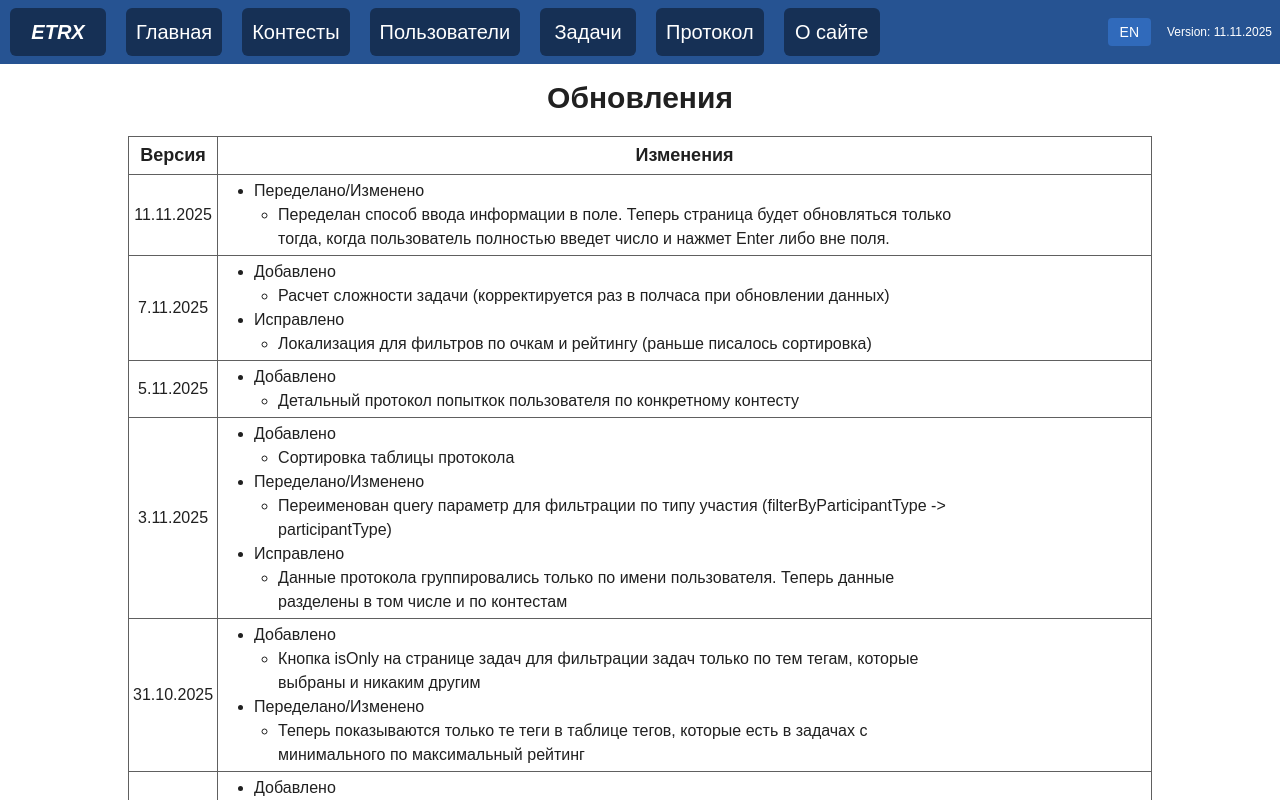
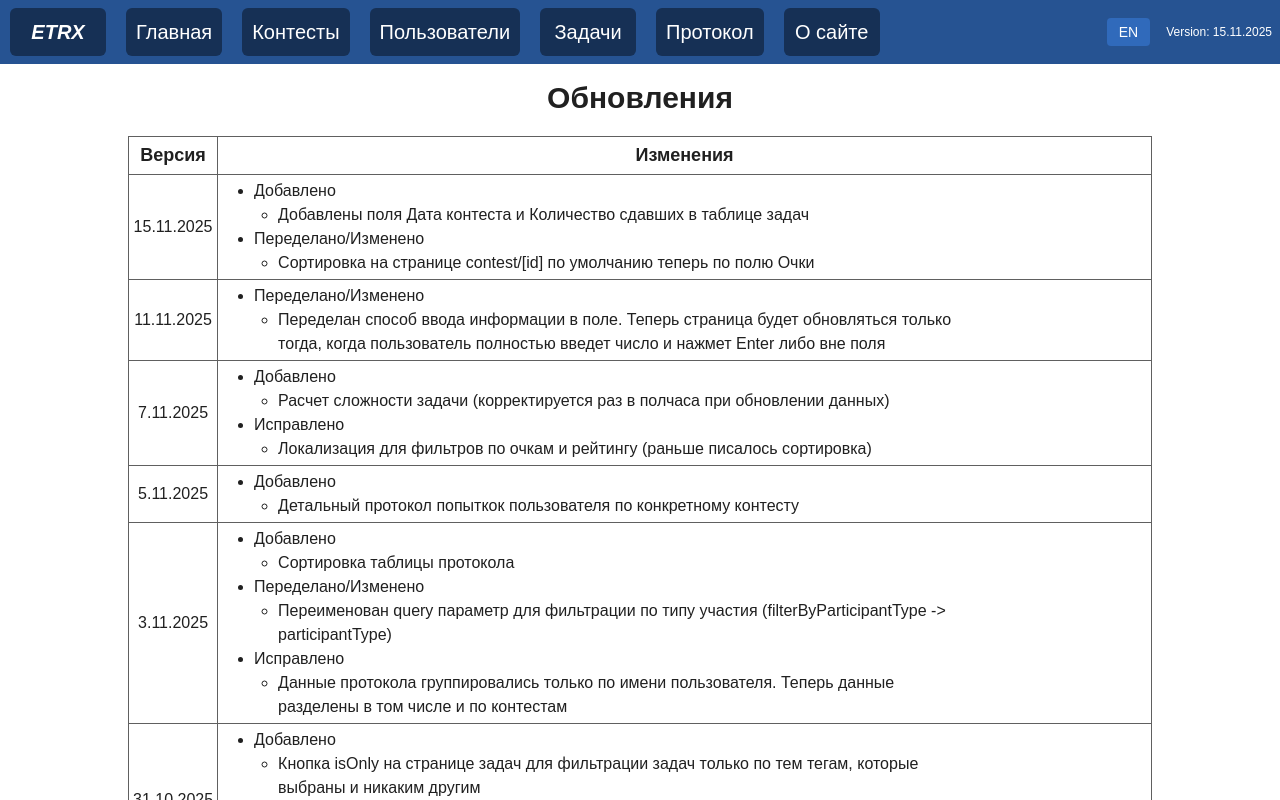
Before and after one commit to FillOff/etrx-client, a Next.js app: page /etrx2/about in a window 1280 px wide. Shown: the top 800 px of the page. Built offline with nearby package versions, Linux system fonts and the light colour scheme.

Commit message:
feat: add Solved count and Contest date fields on problem table
 - set default sorting on contest/[id] page by Points field

```diff
--- a/src/app/models/Problem.tsx
+++ b/src/app/models/Problem.tsx
@@ -5,6 +5,8 @@ export interface Problem {
   points: number;
   rating: number;
   difficulty: number;
+  solvedCount: number;
+  startTime: number;
   tags: string[];
 }
 
--- a/src/app/problem/page.tsx
+++ b/src/app/problem/page.tsx
@@ -12,6 +12,7 @@ import { TagsFilter } from "@/app/components/tags-filter";
 import { GetDivTagsList } from "@/app/components/problem-tags";
 import { Column, SortOrder } from "@/app/models/TableTypes";
 import { Problem, ProblemForTable } from "@/app/models/Problem";
+import { unixToFormattedDate } from "@/libs/date";
 
 const DEFAULT_PAGE = 1;
 const DEFAULT_SORT_FIELD: keyof Problem = "contestId";
@@ -154,6 +155,13 @@ function ProblemClientPage() {
       { key: "points", header: t("problem:tableHeaders.points"), accessor: "points" },
       { key: "rating", header: t("problem:tableHeaders.rating"), accessor: "rating" },
       { key: "difficulty", header: t("problem:tableHeaders.difficulty"), accessor: "difficulty" },
+      { key: "solvedCount", header: t("problem:tableHeaders.solvedCount"), accessor: "solvedCount" },
+      {
+          key: 'startTime',
+          header: t('contest:tableHeaders.startTime'),
+          accessor: 'startTime',
+          render: (item) => unixToFormattedDate(item.startTime, t),
+      },
       {
         key: "tags",
         header: t("problem:tableHeaders.tags"),
--- a/src/locales/en/about.json
+++ b/src/locales/en/about.json
@@ -4,12 +4,29 @@
     "changes": "Changes",
     "updates": [
       {
+        "date": "15.11.2025",
+        "items":[
+          {
+            "type":"Added",
+            "details":[
+              "Added the Contest date and Solved count fields in the problem table"
+            ]
+          },
+          {
+            "type": "Reworked/Changed",
+            "details": [
+              "Sorting on the contest/[id] page by default is now based on the Points field"
+            ]
+          }
+        ]
+      },
+      {
         "date": "11.11.2025",
         "items":[
           {
             "type": "Reworked/Changed",
             "details": [
-              "The way information is entered into the field has been redesigned. Now the page will only refresh when the user has fully entered a number and pressed Enter or when they are outside the field."
+              "The way information is entered into the field has been redesigned. Now the page will only refresh when the user has fully entered a number and pressed Enter or when they are outside the field"
             ]
           }
         ]
--- a/src/locales/en/problem.json
+++ b/src/locales/en/problem.json
@@ -8,7 +8,9 @@
       "points": "Points",
       "rating": "Rating",
       "tags": "Tags",
-      "difficulty": "Difficulty"
+      "difficulty": "Difficulty",
+      "solvedCount": "Solved count",
+      "startTime": "Contest date"
     },
     "filtersTitle": "Filters",
     "filters": {
--- a/src/locales/ru/about.json
+++ b/src/locales/ru/about.json
@@ -4,12 +4,29 @@
     "changes": "Изменения",
     "updates": [
       {
+        "date": "15.11.2025",
+        "items":[
+          {
+            "type":"Добавлено",
+            "details":[
+              "Добавлены поля Дата контеста и Количество сдавших в таблице задач"
+            ]
+          },
+          {
+            "type": "Переделано/Изменено",
+            "details": [
+              "Сортировка на странице contest/[id] по умолчанию теперь по полю Очки"
+            ]
+          }
+        ]
+      },
+      {
         "date": "11.11.2025",
         "items":[
           {
             "type": "Переделано/Изменено",
             "details": [
-              "Переделан способ ввода информации в поле. Теперь страница будет обновляться только тогда, когда пользователь полностью введет число и нажмет Enter либо вне поля."
+              "Переделан способ ввода информации в поле. Теперь страница будет обновляться только тогда, когда пользователь полностью введет число и нажмет Enter либо вне поля"
             ]
           }
         ]
--- a/src/locales/ru/problem.json
+++ b/src/locales/ru/problem.json
@@ -8,7 +8,9 @@
       "points": "Очки",
       "rating": "Рейтинг",
       "tags": "Теги",
-      "difficulty": "Сложность"
+      "difficulty": "Сложность",
+      "solvedCount": "Количество сдавших",
+      "startTime": "Дата контеста"
     },
     "filtersTitle": "Фильтры",
     "filters": {
```
Also changed, not shown: 1 other file (tests, documents, lock files or other folders).
